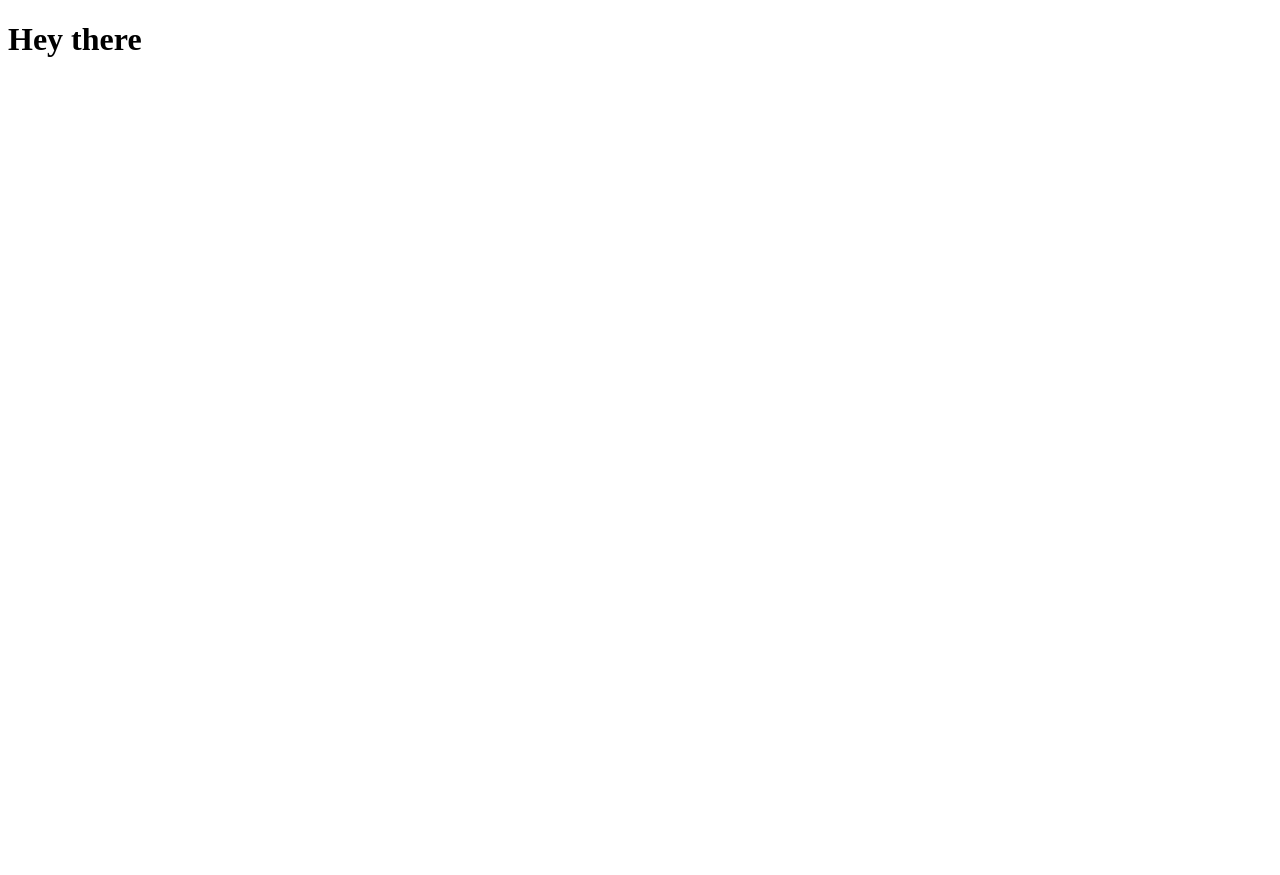
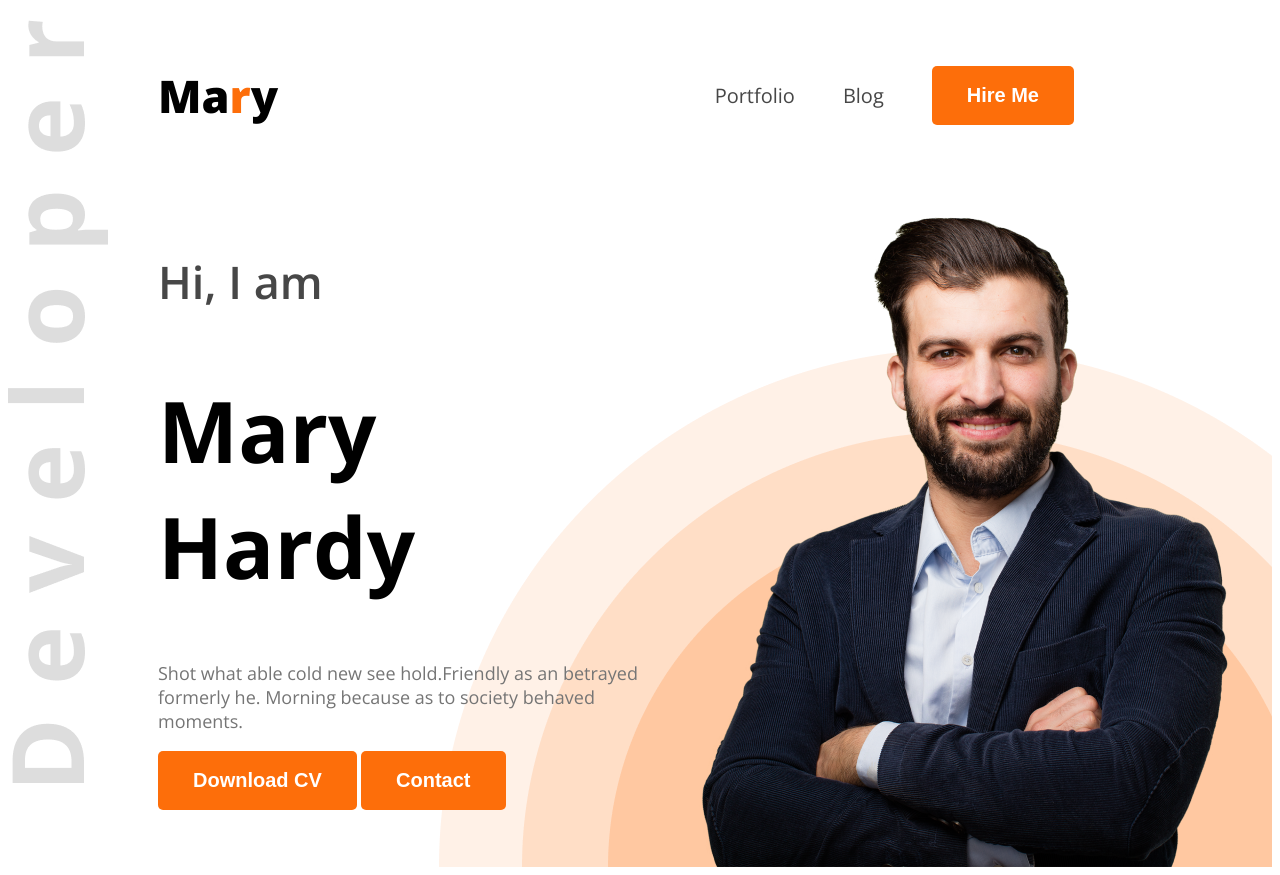
Before and after one commit to ahmedtoufiq59/web-portfolio, a plain HTML site: page web-development-portfolio/index.html in a window 1280 px wide. Before the commit the page ends 800 px from the top, so only its background shows below. Drawn offline with nearby package versions, Linux system fonts and the light colour scheme.

Commit message:
header file done for the night

```diff
--- /dev/null
+++ b/web-development-portfolio/Style/portfolio.css
@@ -0,0 +1,82 @@
+/* header class */
+.header{
+    background-image: url(../images/developer.png), url(../images/header_bg.png);
+    background-repeat: no-repeat;
+    background-position: top left, bottom right;
+}
+
+/* Nav Style */
+.open-sans-normal{
+    font-family: "Open Sans", sans-serif;
+    font-optical-sizing: auto;
+    font-style: normal;
+    font-variation-settings:
+      "wdth" 100;
+  }
+nav{
+    display: flex;
+    align-items: center;
+    justify-content: space-between;
+    margin: 20px 150px;
+}
+.nav-title{
+    font-weight: 800;
+    font-size: 45px;
+}
+nav ul{
+    display: flex;
+    align-items: center;
+}
+nav ul li{
+    list-style-type: none;
+    margin-right: 48px;
+}
+nav ul li a{
+    text-decoration: none;
+    font-size: 20px;
+}
+
+
+/* Banner styles */
+.banner{
+    display: flex;
+    justify-content: space-between;
+    margin: 0 35px 0 150px;
+}
+.banner-greetings{
+    font-weight: 600;
+    font-size: 45px
+
+}
+.banner-content{
+    width: 600px;
+    height: 356px;
+}
+.banner-title{
+    font-weight:bold ;
+    font-size: 85px;
+}
+.banner-description{
+    font-size: 18px;
+    font-weight: 400;
+    color: #757575;
+}
+
+.banner-profile-pic{
+    width: 584px;
+    height: 676px;
+}
+
+/* shared style */
+.dark2{
+    color: #474747;
+}
+.btn-primary{
+    background-color: #FD6E0A;
+    border-radius: 5px;
+    font-weight: bold;
+    color: white;
+    padding: 18px 35px;
+    font-size: 20px;
+    border: none;
+}
--- a/web-development-portfolio/index.html
+++ b/web-development-portfolio/index.html
@@ -1,11 +1,45 @@
 <!DOCTYPE html>
 <html lang="en">
+
 <head>
     <meta charset="UTF-8">
     <meta name="viewport" content="width=device-width, initial-scale=1.0">
     <title>Web development portfolio</title>
+    <link rel="preconnect" href="https://fonts.googleapis.com">
+    <link rel="preconnect" href="https://fonts.gstatic.com" crossorigin>
+    <link href="https://fonts.googleapis.com/css2?family=Open+Sans:ital,wght@0,300..800;1,300..800&display=swap"
+        rel="stylesheet">
+    <link rel="stylesheet" href="../web-development-portfolio/Style/portfolio.css">
 </head>
-<body>
-    <h1>Hey there</h1>
+
+<body class="open-sans-normal">
+    <header class="header">
+        <nav>
+            <h3 class="nav-title">Ma<span style="color: #FD6E0A;">r</span>y</h3>
+            <ul>
+                <li><a class="dark2">Portfolio</a></li>
+                <li><a class="dark2">Blog</a></li>
+                <li><a class="dark2"><button class="btn-primary">Hire Me</button></a></li>
+            </ul>
+        </nav>
+        <div class="banner">
+            <div class="banner-content">
+                <h4 class="banner-greetings dark2">Hi, I am</h4>
+                <h1 class="banner-title">Mary Hardy</h1>
+                <p class="banner-description">Shot what able cold new see hold.Friendly as an betrayed formerly he.
+                    Morning because as to society behaved moments.</p>
+                    <button class="btn-primary">Download CV</button>
+                    <button class="btn-primary">Contact</button>
+            </div>
+            <img class="banner-profile-pic" src="images/hardy.png" alt="">
+        </div>
+    </header>
+    <main>
+
+    </main>
+    <footer>
+
+    </footer>
 </body>
+
 </html>
```
Also changed, not shown: 1 other file.
